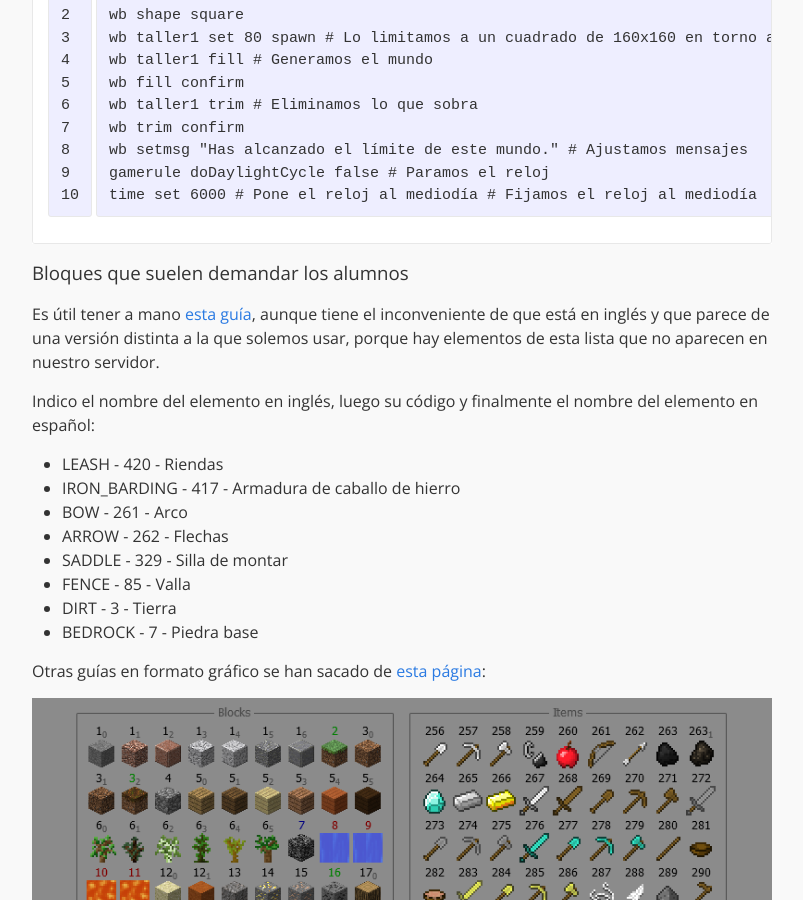
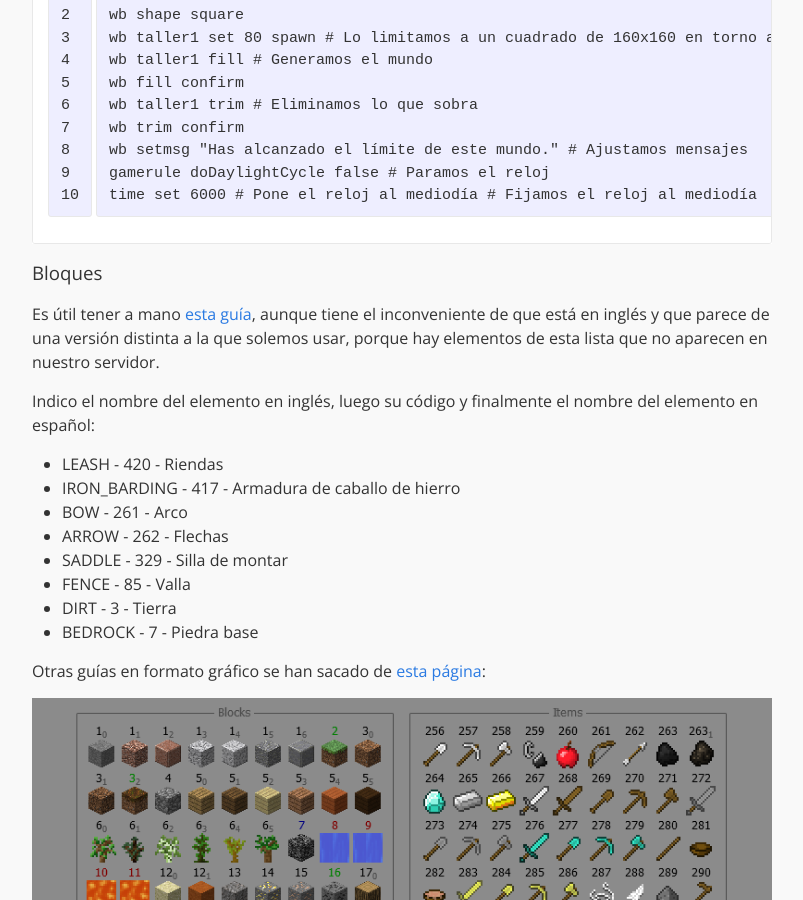
Before and after one commit to eduardofilo/eduardofilo.jekyll, a Jekyll site: the page built from proyectos/minecraft.md, in a window 1280 px wide and 900 px high, scrolled down 9049 px. Shown: the whole window, without its empty margins (238-1041 px from the left). Built offline with Jekyll 4.4.1, drawn with Linux system fonts in a browser that asks for light colours; emoji names are drawn with the system emoji font; Markdown is read by kramdown in place of the engine named in the settings.

Commit message:
Cambio menor.

````diff
--- a/proyectos/minecraft.md
+++ b/proyectos/minecraft.md
@@ -261,7 +261,7 @@ gamerule doDaylightCycle false # Paramos el reloj
 time set 6000 # Pone el reloj al mediodía # Fijamos el reloj al mediodía
 ```
 
-### Bloques que suelen demandar los alumnos
+### Bloques
 
 Es útil tener a mano [esta guía](http://diamondboots.com/), aunque tiene el inconveniente de que está en inglés y que parece de una versión distinta a la que solemos usar, porque hay elementos de esta lista que no aparecen en nuestro servidor.
 
````
